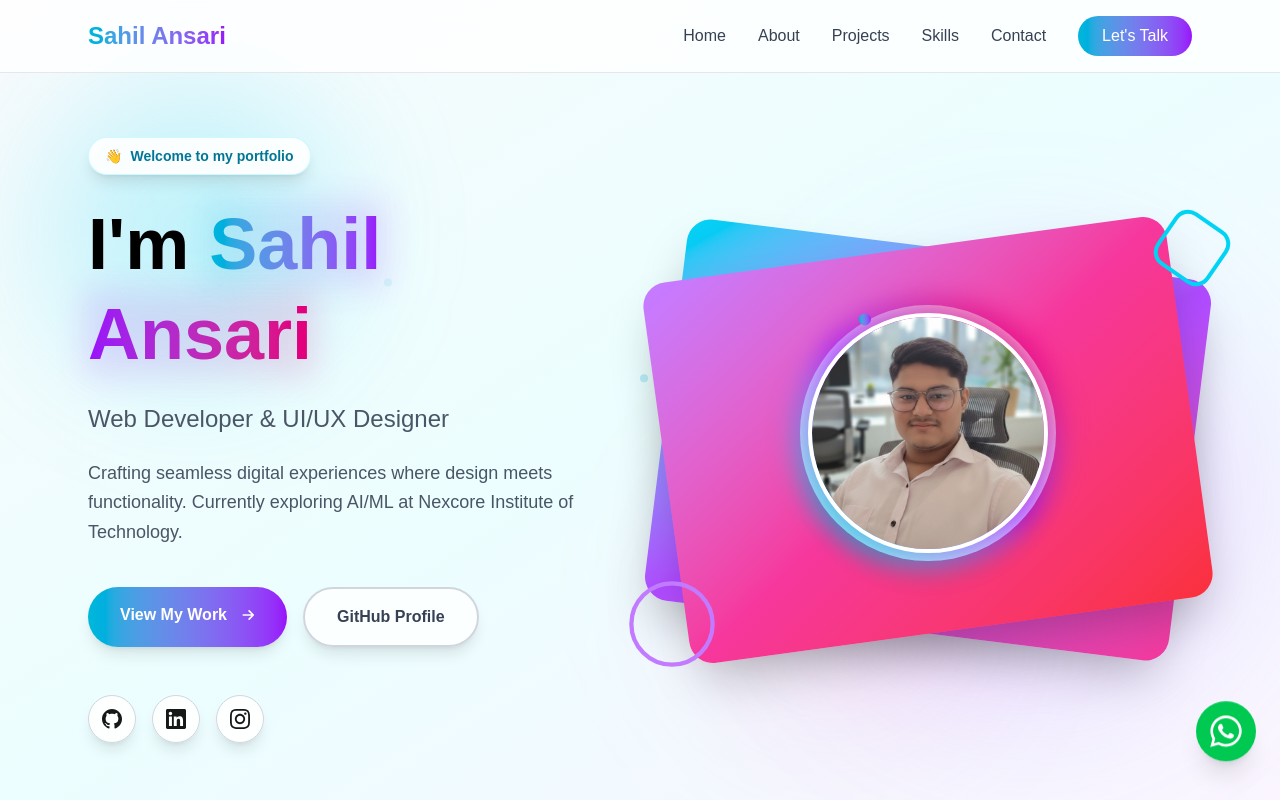
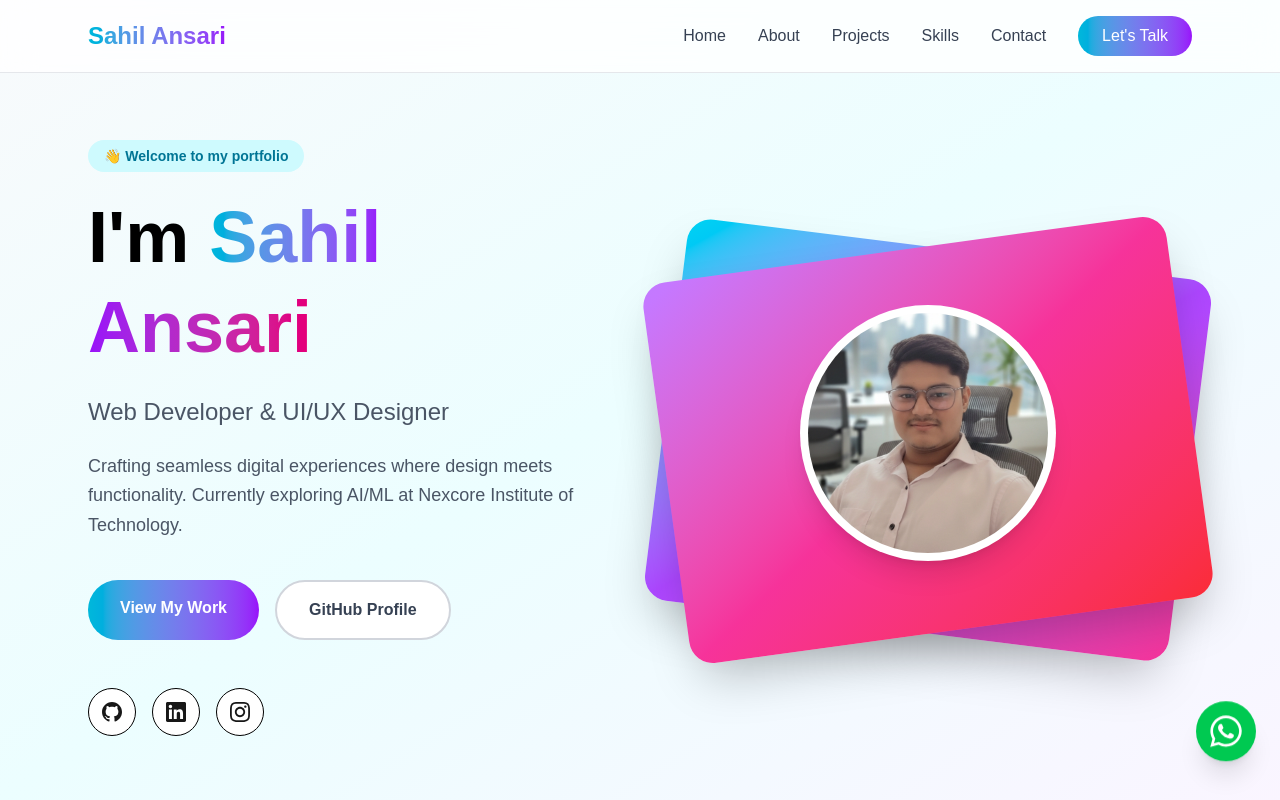
Before and after one commit to sahillansarii001/portfolio-Sahil, a Next.js app: page / in a window 1280 px wide. Shown: the top 800 px of the page. Built offline with nearby package versions, Linux system fonts and the light colour scheme.

Commit message:
hero section changed

```diff
--- a/src/components/Hero.jsx
+++ b/src/components/Hero.jsx
@@ -51,71 +51,9 @@ export default function Hero() {
   return (
     <section
       id="home"
-      className="min-h-screen flex items-center pt-20 bg-linear-to-br from-slate-50 via-cyan-50 to-purple-50 relative overflow-hidden"
+      className="min-h-screen flex items-center pt-20 bg-linear-to-br from-slate-50 via-cyan-50 to-purple-50"
     >
-      {/* Animated Background Elements */}
-      <motion.div
-        className="absolute top-20 left-10 w-72 h-72 bg-cyan-400/20 rounded-full blur-3xl"
-        animate={{
-          x: [0, 50, 0],
-          y: [0, 30, 0],
-          scale: [1, 1.1, 1],
-        }}
-        transition={{
-          duration: 8,
-          repeat: Infinity,
-          ease: "easeInOut",
-        }}
-      />
-      <motion.div
-        className="absolute bottom-20 right-10 w-96 h-96 bg-purple-400/20 rounded-full blur-3xl"
-        animate={{
-          x: [0, -30, 0],
-          y: [0, -50, 0],
-          scale: [1, 1.2, 1],
-        }}
-        transition={{
-          duration: 10,
-          repeat: Infinity,
-          ease: "easeInOut",
-        }}
-      />
-      <motion.div
-        className="absolute top-1/2 left-1/2 w-80 h-80 bg-pink-400/10 rounded-full blur-3xl"
-        animate={{
-          x: [-40, 40, -40],
-          y: [-40, 40, -40],
-        }}
-        transition={{
-          duration: 12,
-          repeat: Infinity,
-          ease: "easeInOut",
-        }}
-      />
-
-      {/* Floating Particles */}
-      {[...Array(5)].map((_, i) => (
-        <motion.div
-          key={i}
-          className="absolute w-2 h-2 bg-cyan-500/30 rounded-full"
-          style={{
-            top: `${20 + i * 15}%`,
-            left: `${10 + i * 20}%`,
-          }}
-          animate={{
-            y: [0, -30, 0],
-            opacity: [0.3, 0.8, 0.3],
-          }}
-          transition={{
-            duration: 3 + i * 0.5,
-            repeat: Infinity,
-            ease: "easeInOut",
-            delay: i * 0.2,
-          }}
-        />
-      ))}
-
-      <div className="max-w-6xl mx-auto px-6 py-6 relative z-10">
+      <div className="max-w-6xl mx-auto px-6 py-6">
         <div className="grid md:grid-cols-2 gap-12 items-center">
           {/* Left Content */}
           <motion.div
@@ -124,76 +62,33 @@ export default function Hero() {
             initial="hidden"
             animate="visible"
           >
-            {/* Badge with Animation */}
             <motion.div className="inline-block" variants={itemVariants}>
-              <motion.span
-                className="px-4 py-2 bg-white/90 backdrop-blur-md border border-cyan-200/50 text-cyan-700 rounded-full text-sm font-semibold shadow-lg inline-flex items-center gap-2"
-                whileHover={{ scale: 1.05 }}
-              >
-                <motion.span
-                  animate={{
-                    rotate: [0, 14, -8, 14, -4, 10, 0],
-                  }}
-                  transition={{
-                    duration: 2.5,
-                    repeat: Infinity,
-                    repeatDelay: 1,
-                  }}
-                >
-                  👋
-                </motion.span>
-                Welcome to my portfolio
-              </motion.span>
+              <span className="px-4 py-2 bg-cyan-100 text-cyan-700 rounded-full text-sm font-semibold">
+                👋 Welcome to my portfolio
+              </span>
             </motion.div>
 
-            {/* Heading with Gradient and Effects */}
             <motion.h1
-              className="text-5xl md:text-6xl lg:text-7xl font-bold leading-tight"
+              className="text-5xl md:text-6xl lg:text-7xl font-bold leading-tight text-black"
               variants={itemVariants}
             >
-              <span className="text-black">I&apos;m </span>
-              <span className="relative inline-block">
-                <span className="text-transparent bg-clip-text bg-linear-to-r from-cyan-500 to-purple-600 relative">
+              I&apos;m{" "}
+              <span className="text-transparent bg-clip-text bg-linear-to-r from-cyan-500 to-purple-600">
                 Sahil
-                  <motion.span
-                    className="absolute -inset-1 bg-linear-to-r from-cyan-500/20 to-purple-600/20 blur-lg -z-10"
-                    animate={{
-                      opacity: [0.5, 0.8, 0.5],
-                    }}
-                    transition={{
-                      duration: 2,
-                      repeat: Infinity,
-                    }}
-                  />
-                </span>
               </span>
               <br />
-              <span className="relative inline-block">
-                <span className="text-transparent bg-clip-text bg-linear-to-r from-purple-600 to-pink-600 relative">
+              <span className="text-transparent bg-clip-text bg-linear-to-r from-purple-600 to-pink-600">
                 Ansari
-                  <motion.span
-                    className="absolute -inset-1 bg-linear-to-r from-purple-600/20 to-pink-600/20 blur-lg -z-10"
-                    animate={{
-                      opacity: [0.5, 0.8, 0.5],
-                    }}
-                    transition={{
-                      duration: 2,
-                      repeat: Infinity,
-                      delay: 0.5,
-                    }}
-                  />
-                </span>
               </span>
             </motion.h1>
 
-            {/* Subtitle with Decorative Line */}
-            <motion.div variants={itemVariants} className="flex items-center gap-3">
-              <p className="text-xl md:text-2xl text-gray-600 font-light">
+            <motion.p
+              className="text-xl md:text-2xl text-gray-600 font-light"
+              variants={itemVariants}
+            >
               Web Developer & UI/UX Designer
-              </p>
-            </motion.div>
+            </motion.p>
 
-            {/* Description */}
             <motion.p
               className="text-gray-600 text-lg leading-relaxed"
               variants={itemVariants}
@@ -203,62 +98,32 @@ export default function Hero() {
               Technology.
             </motion.p>
 
-            {/* CTA Buttons with Enhanced Effects */}
+            {/* CTA Buttons */}
             <motion.div
               className="flex flex-col sm:flex-row gap-4 pt-4"
               variants={itemVariants}
             >
               <motion.a
                 href="#projects"
-                className="group relative px-8 py-4 bg-linear-to-r from-cyan-500 to-purple-600 text-white rounded-full font-semibold overflow-hidden shadow-lg text-center"
+                className="px-8 py-4 bg-linear-to-r from-cyan-500 to-purple-600 text-white rounded-full font-semibold hover:shadow-2xl transform hover:-translate-y-1 transition-all text-center"
                 whileHover={{ scale: 1.05, y: -2 }}
                 whileTap={{ scale: 0.95 }}
               >
-                <span className="relative z-10 flex items-center justify-center gap-2">
                 View My Work
-                  <motion.svg
-                    className="w-5 h-5"
-                    fill="none"
-                    stroke="currentColor"
-                    viewBox="0 0 24 24"
-                    animate={{ x: [0, 5, 0] }}
-                    transition={{ duration: 1.5, repeat: Infinity }}
-                  >
-                    <path
-                      strokeLinecap="round"
-                      strokeLinejoin="round"
-                      strokeWidth={2}
-                      d="M13 7l5 5m0 0l-5 5m5-5H6"
-                    />
-                  </motion.svg>
-                </span>
-                <motion.div
-                  className="absolute inset-0 bg-linear-to-r from-purple-600 to-pink-600"
-                  initial={{ x: "100%" }}
-                  whileHover={{ x: 0 }}
-                  transition={{ duration: 0.3 }}
-                />
               </motion.a>
-
               <motion.a
                 href="https://github.com/sahillansarii001"
                 target="_blank"
                 rel="noopener noreferrer"
-                className="group px-8 py-4 bg-white/80 backdrop-blur-sm border-2 border-gray-300 text-gray-700 rounded-full font-semibold hover:border-cyan-500 hover:text-cyan-500 transition-all shadow-lg text-center relative overflow-hidden"
+                className="px-8 py-4 bg-white border-2 border-gray-300 text-gray-700 rounded-full font-semibold hover:border-cyan-500 hover:text-cyan-500 transition-all text-center"
                 whileHover={{ scale: 1.05, borderColor: "#06b6d4" }}
                 whileTap={{ scale: 0.95 }}
               >
-                <span className="relative z-10">GitHub Profile</span>
-                <motion.div
-                  className="absolute inset-0 bg-cyan-50"
-                  initial={{ opacity: 0 }}
-                  whileHover={{ opacity: 1 }}
-                  transition={{ duration: 0.3 }}
-                />
+                GitHub Profile
               </motion.a>
             </motion.div>
 
-            {/* Social Links with Enhanced Hover Effects */}
+            {/* Social Links */}
             <motion.div
               className="flex items-center gap-4 pt-6"
               variants={itemVariants}
@@ -266,18 +131,12 @@ export default function Hero() {
               <motion.a
                 href="https://github.com/sahillansarii001"
                 target="_blank"
-                className="w-12 h-12 bg-white/90 backdrop-blur-sm border border-gray-300 rounded-full flex items-center justify-center hover:border-cyan-500 hover:text-cyan-500 transition-all shadow-lg relative group"
+                className="w-12 h-12 bg-white border border-black rounded-full flex items-center justify-center hover:border-cyan-500 hover:text-cyan-500 transition-all"
                 whileHover={{ scale: 1.2, rotate: 5 }}
                 whileTap={{ scale: 0.9 }}
               >
-                <motion.div
-                  className="absolute inset-0 bg-cyan-500/10 rounded-full"
-                  initial={{ scale: 0, opacity: 0 }}
-                  whileHover={{ scale: 1, opacity: 1 }}
-                  transition={{ duration: 0.3 }}
-                />
                 <svg
-                  className="w-5 h-5 relative z-10"
+                  className="w-5 h-5"
                   fill="currentColor"
                   viewBox="0 0 24 24"
                 >
@@ -288,18 +147,12 @@ export default function Hero() {
               <motion.a
                 href="https://www.linkedin.com/in/sahil-ansari-50570b378"
                 target="_blank"
-                className="w-12 h-12 bg-white/90 backdrop-blur-sm border border-gray-300 rounded-full flex items-center justify-center hover:border-blue-600 hover:text-blue-600 transition-all shadow-lg relative group"
+                className="w-12 h-12 bg-white border border-black rounded-full flex items-center justify-center hover:border-blue-600 hover:text-blue-600 transition-all"
                 whileHover={{ scale: 1.2, rotate: 5 }}
                 whileTap={{ scale: 0.9 }}
               >
-                <motion.div
-                  className="absolute inset-0 bg-blue-500/10 rounded-full"
-                  initial={{ scale: 0, opacity: 0 }}
-                  whileHover={{ scale: 1, opacity: 1 }}
-                  transition={{ duration: 0.3 }}
-                />
                 <svg
-                  className="w-5 h-5 relative z-10"
+                  className="w-5 h-5"
                   fill="currentColor"
                   viewBox="0 0 24 24"
                 >
@@ -310,18 +163,12 @@ export default function Hero() {
               <motion.a
                 href="https://www.instagram.com/saahillansari"
                 target="_blank"
-                className="w-12 h-12 bg-white/90 backdrop-blur-sm border border-gray-300 rounded-full flex items-center justify-center hover:border-pink-500 hover:text-pink-500 transition-all shadow-lg relative group"
+                className="w-12 h-12 bg-white border border-black rounded-full flex items-center justify-center hover:border-pink-500 hover:text-pink-500 transition-all"
                 whileHover={{ scale: 1.2, rotate: 5 }}
                 whileTap={{ scale: 0.9 }}
               >
-                <motion.div
-                  className="absolute inset-0 bg-pink-500/10 rounded-full"
-                  initial={{ scale: 0, opacity: 0 }}
-                  whileHover={{ scale: 1, opacity: 1 }}
-                  transition={{ duration: 0.3 }}
-                />
                 <svg
-                  className="w-5 h-5 relative z-10"
+                  className="w-5 h-5"
                   fill="currentColor"
                   viewBox="0 0 24 24"
                 >
@@ -331,7 +178,7 @@ export default function Hero() {
             </motion.div>
           </motion.div>
 
-          {/* Right Image - Enhanced Version */}
+          {/* Right Image */}
           <motion.div
             className="relative"
             initial="hidden"
@@ -339,7 +186,6 @@ export default function Hero() {
             variants={imageVariants}
           >
             <div className="relative z-10">
-              {/* Rotating Gradient Cards */}
               <motion.div
                 className="w-full h-96 bg-linear-to-br from-cyan-400 via-purple-500 to-pink-500 rounded-3xl shadow-2xl transform rotate-3"
                 animate={{
@@ -350,20 +196,7 @@ export default function Hero() {
                   repeat: Infinity,
                   ease: "easeInOut",
                 }}
-              >
-                {/* Inner Glow Effect */}
-                <motion.div
-                  className="absolute inset-0 bg-white/10 rounded-3xl"
-                  animate={{
-                    opacity: [0.1, 0.3, 0.1],
-                  }}
-                  transition={{
-                    duration: 3,
-                    repeat: Infinity,
-                  }}
-                />
-              </motion.div>
-
+              ></motion.div>
               <motion.div
                 className="absolute inset-0 w-full h-96 bg-linear-to-br from-purple-400 via-pink-500 to-red-500 rounded-3xl shadow-2xl transform -rotate-3"
                 animate={{
@@ -375,103 +208,26 @@ export default function Hero() {
                   ease: "easeInOut",
                   delay: 0.5,
                 }}
-              >
-                {/* Inner Glow Effect */}
-                <motion.div
-                  className="absolute inset-0 bg-white/10 rounded-3xl"
-                  animate={{
-                    opacity: [0.1, 0.3, 0.1],
-                  }}
-                  transition={{
-                    duration: 3,
-                    repeat: Infinity,
-                    delay: 0.5,
-                  }}
-                />
-              </motion.div>
+              ></motion.div>
 
-              {/* Profile Image Container */}
               <motion.div
                 className="absolute inset-0 flex items-center justify-center"
                 animate={floatingAnimation}
               >
                 <motion.div
-                  className="relative w-64 h-64 bg-white rounded-full shadow-xl flex items-center justify-center"
+                  className="w-64 h-64 bg-white rounded-full shadow-xl flex items-center justify-center"
                   whileHover={{ scale: 1.05 }}
                   transition={{ duration: 0.3 }}
                 >
-                  {/* Animated Border Ring */}
-                  <motion.div
-                    className="absolute -inset-2 bg-linear-to-r from-cyan-500 via-purple-600 to-pink-600 rounded-full opacity-75 blur-md"
-                    animate={{
-                      rotate: 360,
-                    }}
-                    transition={{
-                      duration: 8,
-                      repeat: Infinity,
-                      ease: "linear",
-                    }}
-                  />
-
-                  {/* Image Container */}
-                  <div className="relative z-10 w-60 h-60 rounded-full overflow-hidden border-4 border-white">
                   <Image
                     src="/Sahil.webp"
                     alt="Sahil Ansari"
                     width={240}
                     height={240}
-                      className="rounded-full w-full h-full object-cover"
+                    className="rounded-full"
                   />
-                  </div>
-
-                  {/* Orbiting Dots */}
-                  {[...Array(3)].map((_, i) => (
-                    <motion.div
-                      key={i}
-                      className="absolute w-3 h-3 bg-linear-to-r from-cyan-500 to-purple-600 rounded-full"
-                      style={{
-                        top: "50%",
-                        left: "50%",
-                      }}
-                      animate={{
-                        rotate: 360,
-                        x: [0, 140 * Math.cos((i * 120 * Math.PI) / 180)],
-                        y: [0, 140 * Math.sin((i * 120 * Math.PI) / 180)],
-                      }}
-                      transition={{
-                        duration: 6,
-                        repeat: Infinity,
-                        ease: "linear",
-                        delay: i * 0.5,
-                      }}
-                    />
-                  ))}
                 </motion.div>
               </motion.div>
-
-              {/* Corner Decorative Elements */}
-              <motion.div
-                className="absolute -top-8 -right-8 w-16 h-16 border-4 border-cyan-400 rounded-2xl"
-                animate={{
-                  rotate: [0, 90, 180, 270, 360],
-                }}
-                transition={{
-                  duration: 20,
-                  repeat: Infinity,
-                  ease: "linear",
-                }}
-              />
-              <motion.div
-                className="absolute -bottom-8 -left-8 w-20 h-20 border-4 border-purple-400 rounded-full"
-                animate={{
-                  scale: [1, 1.1, 1],
-                }}
-                transition={{
-                  duration: 3,
-                  repeat: Infinity,
-                  ease: "easeInOut",
-                }}
-              />
             </div>
           </motion.div>
         </div>
```
Lines whose indentation alone changed are shown as unchanged.
